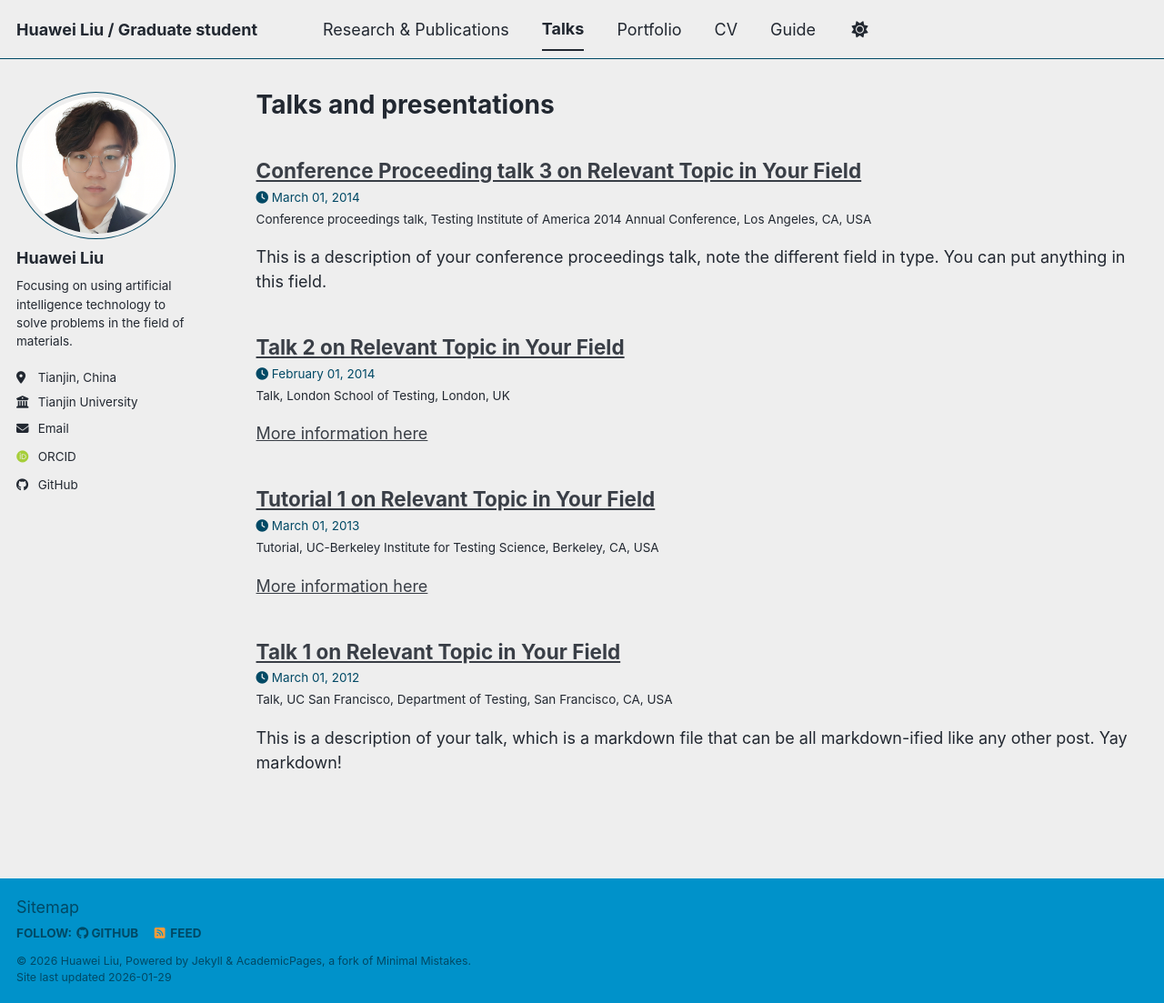
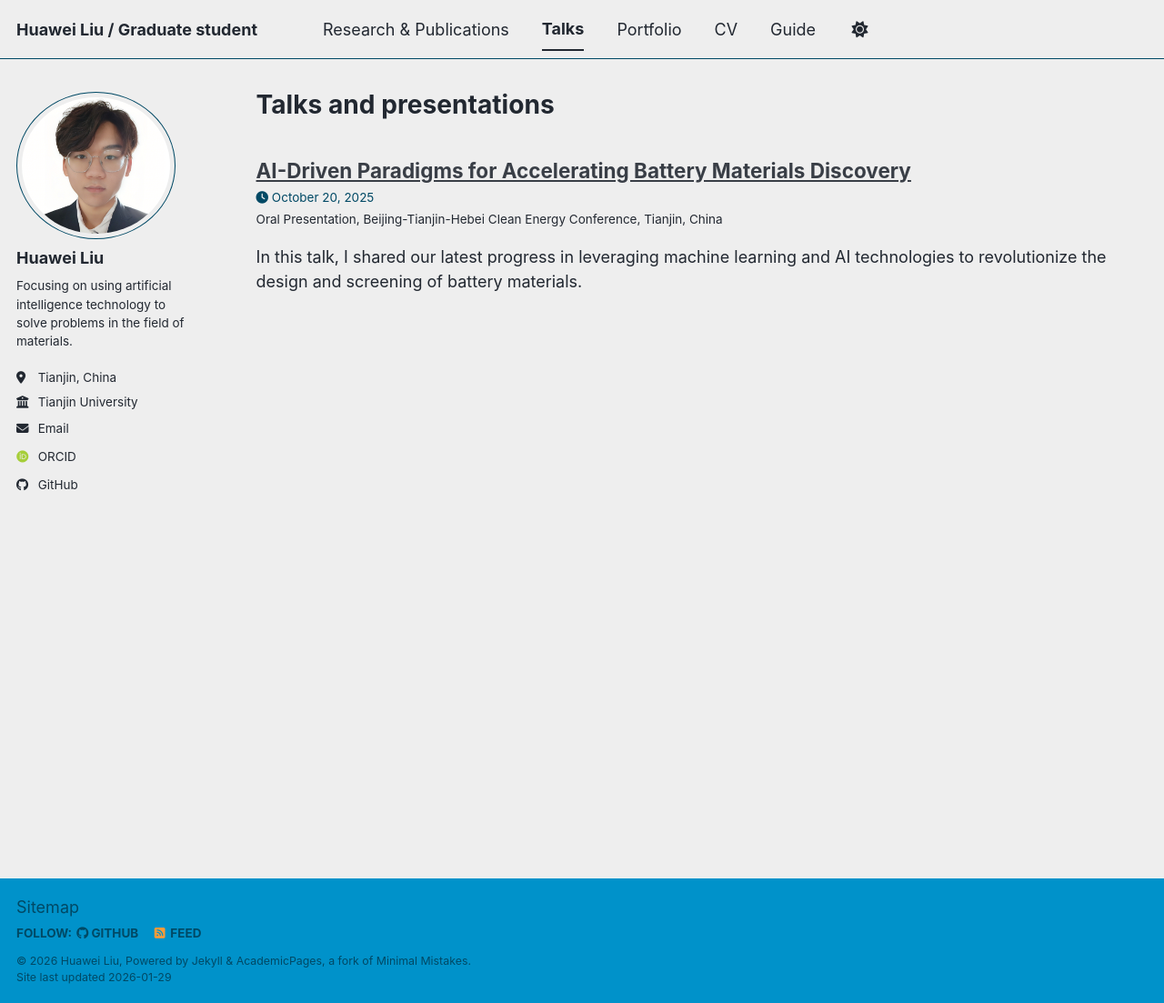
Before and after one commit to erweixi/erweixi.github.io, a Jekyll site: the page built from _pages/talks.html, in a window 1280 px wide and 1103 px high. Shown: the whole window at 91% size. Built offline with Jekyll 4.4.1, drawn with Linux system fonts in a browser that asks for light colours; some web fonts are replaced; a script bundle is joined from its source files by our own code; library files that are not in the unit come from our copies.

Commit message:
修改了演讲记录

```diff
--- a/_talks/2012-03-01-talk-1.md
+++ /dev/null
@@ -1,11 +0,0 @@
----
-title: "Talk 1 on Relevant Topic in Your Field"
-collection: talks
-type: "Talk"
-permalink: /talks/2012-03-01-talk-1
-venue: "UC San Francisco, Department of Testing"
-date: 2012-03-01
-location: "San Francisco, CA, USA"
----
-
-This is a description of your talk, which is a markdown file that can be all markdown-ified like any other post. Yay markdown!
--- a/_talks/2013-03-01-tutorial-1.md
+++ /dev/null
@@ -1,13 +0,0 @@
----
-title: "Tutorial 1 on Relevant Topic in Your Field"
-collection: talks
-type: "Tutorial"
-permalink: /talks/2013-03-01-tutorial-1
-venue: "UC-Berkeley Institute for Testing Science"
-date: 2013-03-01
-location: "Berkeley, CA, USA"
----
-
-[More information here](http://exampleurl.com)
-
-This is a description of your tutorial, note the different field in type. This is a markdown files that can be all markdown-ified like any other post. Yay markdown!
--- a/_talks/2014-02-01-talk-2.md
+++ /dev/null
@@ -1,13 +0,0 @@
----
-title: "Talk 2 on Relevant Topic in Your Field"
-collection: talks
-type: "Talk"
-permalink: /talks/2014-02-01-talk-2
-venue: "London School of Testing"
-date: 2014-02-01
-location: "London, UK"
----
-
-[More information here](http://example2.com)
-
-This is a description of your talk, which is a markdown files that can be all markdown-ified like any other post. Yay markdown!
--- a/_talks/2014-03-01-talk-3.md
+++ /dev/null
@@ -1,11 +0,0 @@
----
-title: "Conference Proceeding talk 3 on Relevant Topic in Your Field"
-collection: talks
-type: "Conference proceedings talk"
-permalink: /talks/2014-03-01-talk-3
-venue: "Testing Institute of America 2014 Annual Conference"
-date: 2014-03-01
-location: "Los Angeles, CA, USA"
----
-
-This is a description of your conference proceedings talk, note the different field in type. You can put anything in this field.
--- /dev/null
+++ b/_talks/2025-10-20-talk-1.md
@@ -0,0 +1,16 @@
+---
+title: "AI-Driven Paradigms for Accelerating Battery Materials Discovery"
+collection: talks
+type: "Oral Presentation"
+permalink: /talks/2025-10-20-talk-1.md
+venue: "Beijing-Tianjin-Hebei Clean Energy Conference"
+date: 2025-10-20
+location: "Tianjin, China"
+---
+
+In this talk, I shared our latest progress in leveraging machine learning and AI technologies to revolutionize the design and screening of battery materials.
+
+**Key content of the presentation include:**
+* **Integrating AI with Battery Science**: Discussed how machine learning models can bridge the gap between microscopic electronic structures and macroscopic battery performance.
+* **Interpretable ML**: Shared insights from my research on using interpretable data analysis to develop advanced hard carbon materials for sodium-ion batteries.
+* **Future Trends**: Explored the potential of Large Language Models (LLMs) in accelerating high-throughput catalyst screening for Lithium-Sulfur systems.
```
Also changed, not shown: _pages/about.md (+2 -2 lines).
